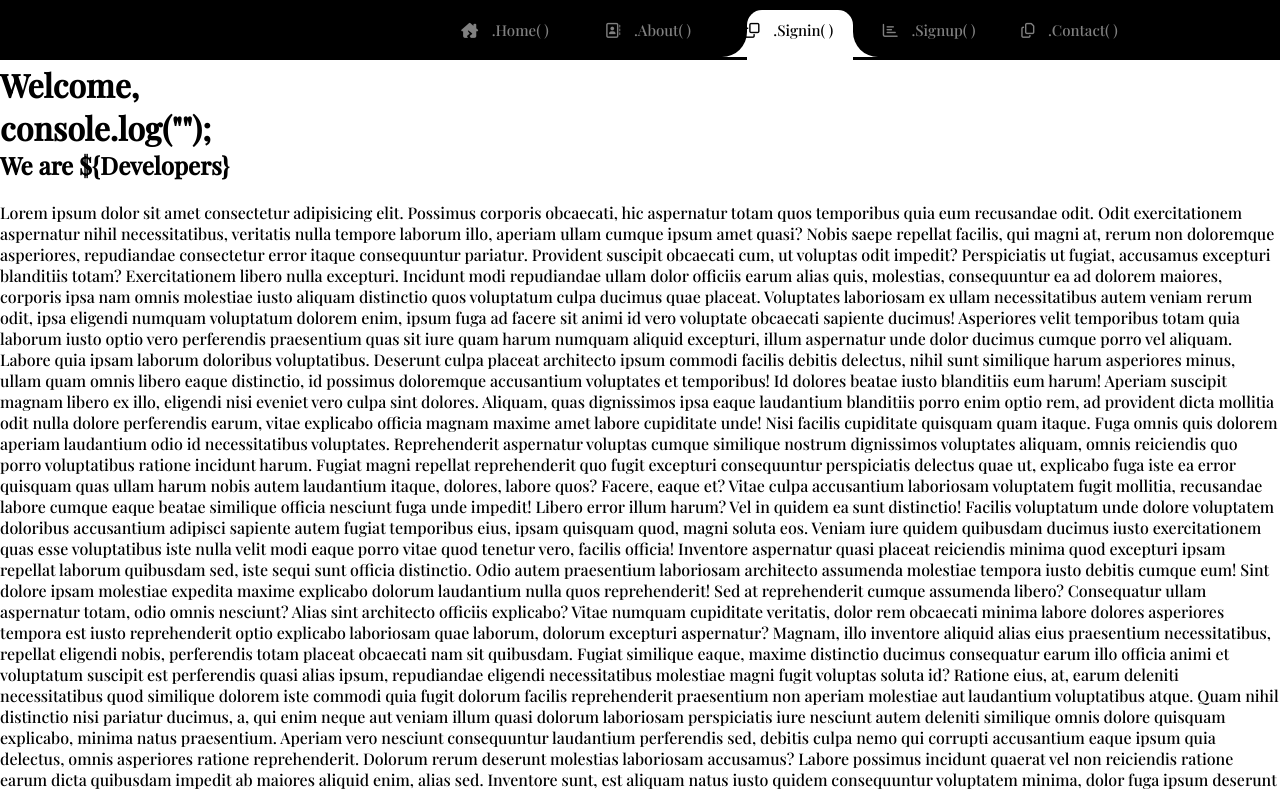
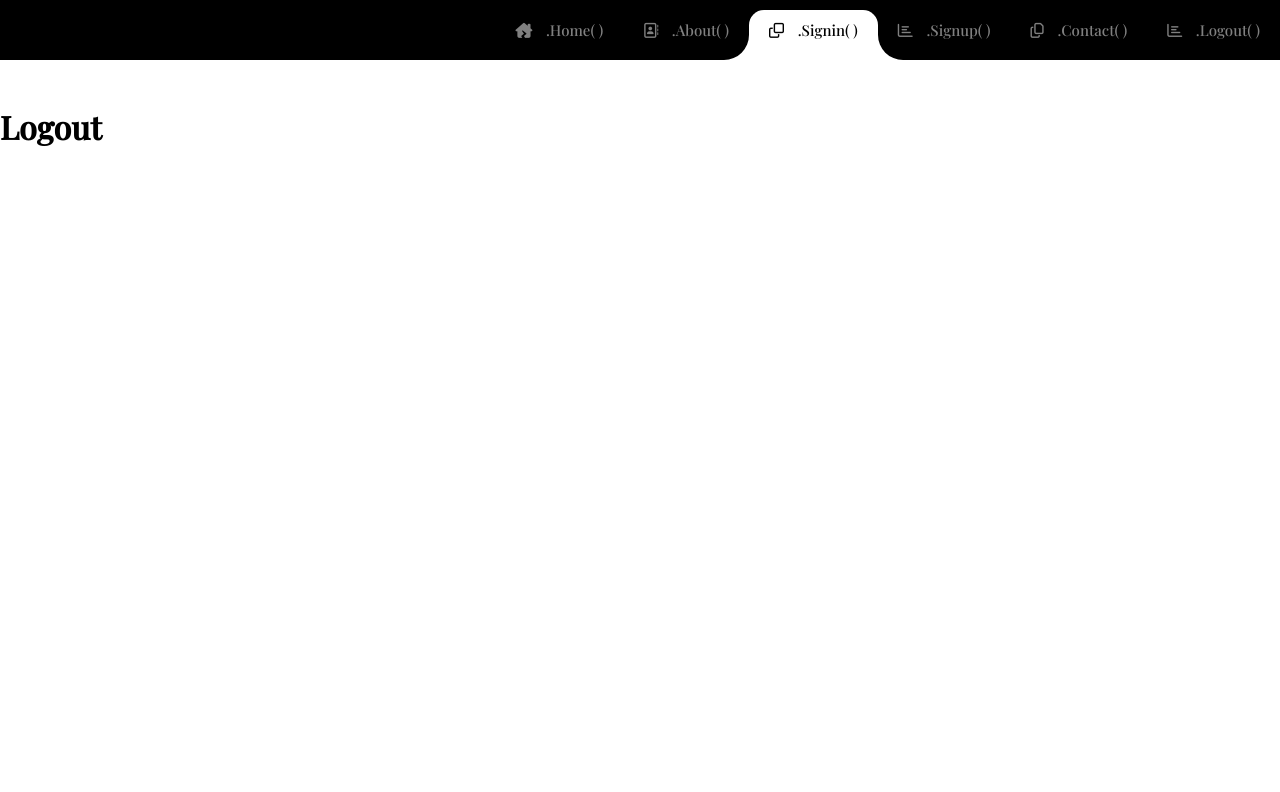
Before and after one commit to Manjunath-G-au16/MERNDEV, a React (Create React App) app in the folder client/: page /logout in a window 1280 px wide. Before the commit this address led to /. Shown: the top 792 px of the page. Built offline with nearby package versions, Linux system fonts and the light colour scheme; no server answers; a web font is replaced by a local one.

Commit message:
Logout Feature added

```diff
--- a/client/src/App.js
+++ b/client/src/App.js
@@ -11,6 +11,7 @@ import Signin from "./components/Signin";
 import Signup from "./components/Signup";
 import Contact from "./components/Contact";
 import Navbar from "./components/Navbar/Navbar";
+import Logout from "./components/Logout";
 
 function App() {
   return (
@@ -34,6 +35,9 @@ function App() {
             <Route path="/contact" exact>
               <Contact />
             </Route>
+            <Route path="/logout" exact>
+            <Logout />
+            </Route>
             <Redirect to="/" />
           </Switch>
         </main>
--- /dev/null
+++ b/client/src/components/Logout.js
@@ -0,0 +1,40 @@
+import React, { useEffect } from "react";
+import { useHistory } from "react-router-dom";
+
+const Logout = () => {
+  const history = useHistory();
+  const callLogout = async () => {
+    try {
+      const res = await fetch("/logout", {
+        method: "GET",
+        headers: {
+          Accept: "application/json",
+          "Content-Type": "application/json",
+        },
+        credentials: "include",
+      });
+      history.push("/signin", { replace: true });
+      if (!res.status === 200) {
+        const error = new Error(res.error);
+        throw error;
+      }
+    } catch (err) {
+      console.log(err);
+    }
+  };
+  useEffect(() => {
+    callLogout();
+  }, []);
+  return (
+    <div>
+      <br />
+      <br />
+      <br />
+      <br />
+      <br />
+      <h1>Logout</h1>
+    </div>
+  );
+};
+
+export default Logout;
--- a/client/src/components/Navbar/Navbar.js
+++ b/client/src/components/Navbar/Navbar.js
@@ -78,6 +78,11 @@ const Navbar = () => {
               <i className="far fa-copy"></i> .Contact( )
             </NavLink>
           </li>
+          <li className="nav-item ">
+            <NavLink className="nav-link" to="/logout" exact>
+              <i className="far fa-chart-bar"></i> .Logout( )
+            </NavLink>
+          </li>
         </ul>
       </div>
     </nav>
--- a/client/src/components/Navbar/Navbar.scss
+++ b/client/src/components/Navbar/Navbar.scss
@@ -20,7 +20,7 @@ body {
       padding: 0px;
       margin: 0px;
       display: grid;
-      grid-template-columns: 4fr 1fr 1fr 1fr 1fr 1fr;
+      grid-template-columns: 3fr repeat(6, auto);
       text-align: center;
       justify-items: end;
     }
@@ -103,7 +103,7 @@ body {
   .navbar {
     bottom: 0;
     #navbarContent ul {
-      grid-template-columns: auto auto auto auto auto;
+      grid-template-columns: repeat(6, auto);
 
       & li a {
         font-size: 10px;
```
Also changed, not shown: 1 other file (tests, documents, lock files or other folders).
